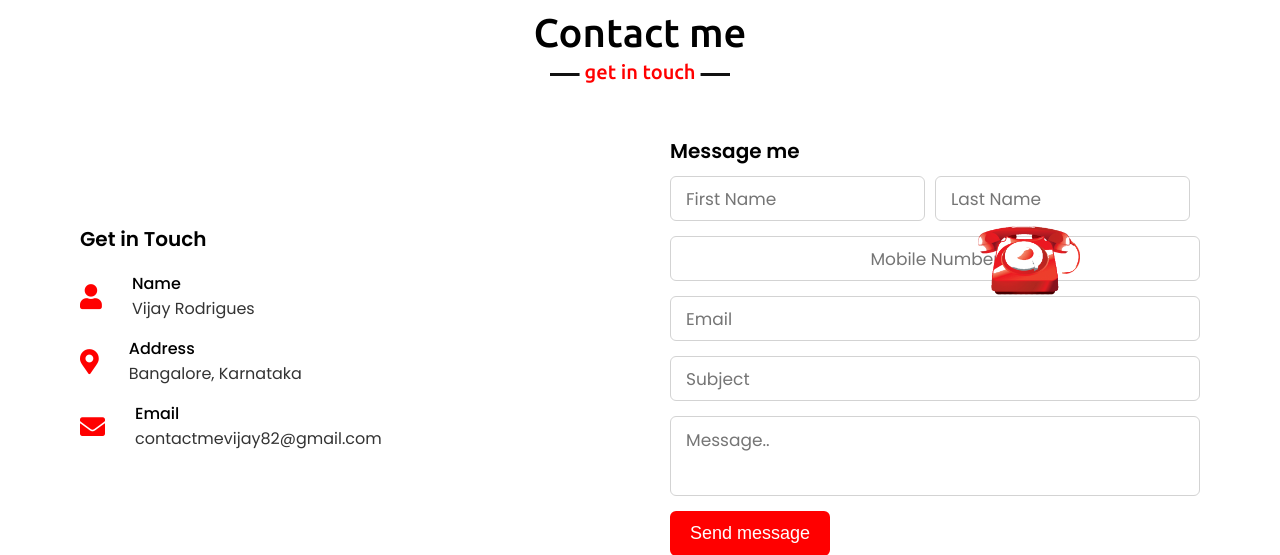
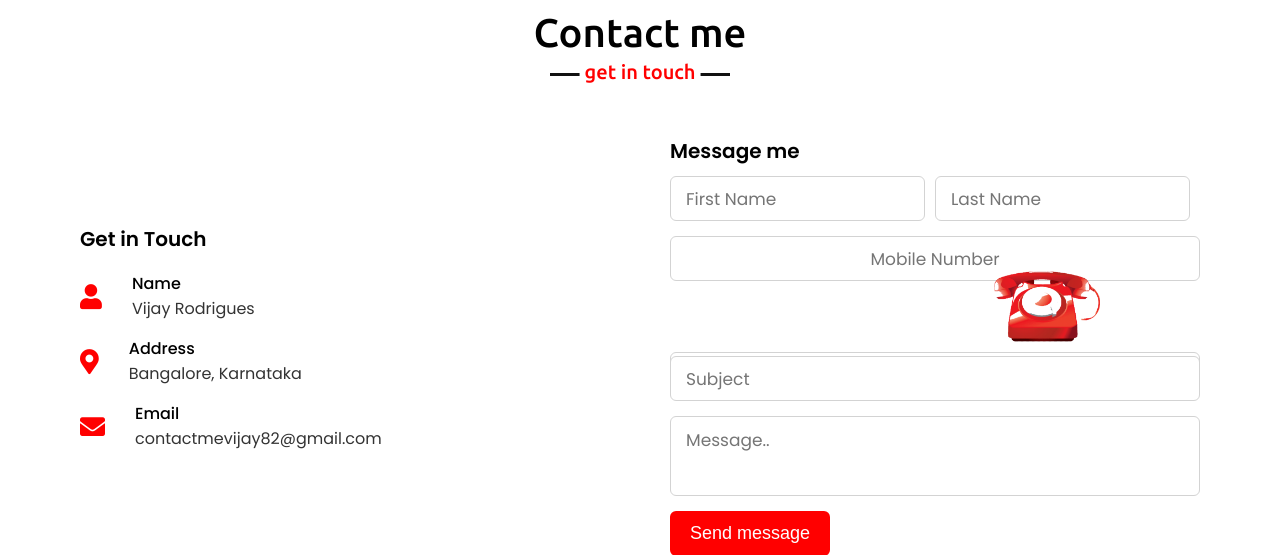
Before and after one commit to VijayRodrigues/my_personal_website_portfolio, a Flask app: page / in a window 1280 px wide. Shown: the part 5320-5875 px from the top of the page. Run offline with Flask 2, Linux system fonts and the light colour scheme; some libraries are stand-ins or nearby versions.

Commit message:
first commit

```diff
--- a/app.py
+++ b/app.py
@@ -16,7 +16,6 @@ db = MySQL(app)
 @app.route('/')
 def index():
     return render_template("index.html")
-
 
 
 @app.route('/contact', methods=["GET", "POST"])
--- a/templates/index.html
+++ b/templates/index.html
@@ -10,23 +10,17 @@
     <link rel="stylesheet"  href="{{ url_for('static', filename='mobile_num.css')}}">
 
     <link rel="stylesheet" href="https://cdnjs.cloudflare.com/ajax/libs/font-awesome/5.15.3/css/all.min.css"/>
+    <link rel="stylesheet" href="https://cdnjs.cloudflare.com/ajax/libs/OwlCarousel2/2.3.4/assets/owl.carousel.min.css"/>
+    <link rel="stylesheet" href="https://cdnjs.cloudflare.com/ajax/libs/font-awesome/4.7.0/css/font-awesome.min.css">
+    <link href="https://cdnjs.cloudflare.com/ajax/libs/intl-tel-input/11.0.9/css/intlTelInput.css" rel="stylesheet" media="screen">
+
     <script src="https://code.jquery.com/jquery-3.5.1.min.js"></script>
     <script src="https://cdnjs.cloudflare.com/ajax/libs/typed.js/2.0.11/typed.min.js"></script>
     <script src="https://cdnjs.cloudflare.com/ajax/libs/waypoints/4.0.1/jquery.waypoints.min.js"></script>
     <script src="https://cdnjs.cloudflare.com/ajax/libs/OwlCarousel2/2.3.4/owl.carousel.min.js"></script>
-    <link rel="stylesheet" href="https://cdnjs.cloudflare.com/ajax/libs/OwlCarousel2/2.3.4/assets/owl.carousel.min.css"/>
-    <link rel="stylesheet" href="https://cdnjs.cloudflare.com/ajax/libs/font-awesome/4.7.0/css/font-awesome.min.css">
-
-
-
-    <link href="https://cdnjs.cloudflare.com/ajax/libs/intl-tel-input/11.0.9/css/intlTelInput.css" rel="stylesheet" media="screen">
-
 	<script src="https://cdnjs.cloudflare.com/ajax/libs/intl-tel-input/11.0.9/js/intlTelInput.js"></script>
 
-
-
     <script src="{{ url_for('static', filename= 'script.js')}}"></script>
-
 
     <script>
         function myFunction() {
@@ -34,10 +28,7 @@
         }
       </script>
 
-
-
     <style>
-
     .trans{
         position:fixed;
         bottom: 23px;
@@ -46,14 +37,17 @@
 
     .trans_ops{
         width:100%;
+        border-color: red;
+        border-width: 4px;
+        font-weight: bold;
     }
 
     .contact_img{
         position: relative;
         float:right;
-        width:8%;
-        top:-330px;
-        left:-200px;
+        width:20%;
+        top:-10px;
+        left:-100px;
     }
 
         /* width */
@@ -107,16 +101,9 @@
             color: #ff0404;
         }
 
-
     </style>
-
-
-
 </head>
 <body onLoad="window.scroll(0, 0)">
-
-
-
 
     <div class="scroll-up-btn">
         <i class="fas fa-angle-up"></i>
@@ -135,8 +122,6 @@
                 <li><a href="#education" class="menu-btn">Education</a></li>
                 <li><a href="#contact" class="menu-btn">Contact</a></li>
             </ul>
-
-
 
             <div class="menu-btn">
                 <i class="fas fa-bars"></i>
@@ -206,14 +191,9 @@
                     <p></p>
                 </div>
             </div>
-
-
-
         </div>
     </div>
 </section>
-
-
 
  <!-- skills section start -->
  <section class="skills" id="skills">
@@ -266,7 +246,6 @@
             </div>
 
 
-
             <div class="column right">
 
                 <div class="bars">
@@ -311,24 +290,13 @@
                     </div>
                     <div class="line selenium_webdriver"></div>
                 </div>
-
             </div>
-
-
             <div class="column left">
                 <a href="#">Read more</a>
             </div>
-
-
         </div>
-
-
-
     </div>
 </section>
-
-
-
 
     <!-- services section start -->
     <section class="services" id="services">
@@ -406,8 +374,6 @@
     </section>
 
 
-
-
     <!-- Hobbies section start -->
  <section class="hobbies" id="hobbies">
     <div class="max-width">
@@ -427,14 +393,10 @@
             <div class="column left">
                 <a href="#">Read more</a>
             </div>
-
         </div>
     </div>
     </div>
 </section>
-
-
-
 
 
     <!-- education section start -->
@@ -474,7 +436,6 @@
             </div>
         </div>
     </section>
-
 
 
 
@@ -527,6 +488,7 @@
 
                     <div class="field">
                         <input id="phone" type="tel" name="phone" placeholder="Mobile Number" autocomplete="off" required style="text-align:center;">
+                        <img class="contact_img" src="{{ url_for('static', filename= 'contact_img.png')}}">
                     </div>
 
                     <div class="field">
@@ -544,28 +506,18 @@
                     </div>
                 </form>
             </div>
-
-
-
         </div>
-
     </div>
-            <img class="contact_img" src="{{ url_for('static', filename= 'contact_img.png')}}">
 </section>
-
-
-
 
 
     <!-- footer section start -->
     <footer class="contact">
-
         <a href="https://www.facebook.com/vijay.rodrigues/" target="_blank" class="fa fa-facebook"></a>&nbsp;&nbsp;&nbsp;&nbsp;&nbsp;&nbsp;&nbsp;
         <a href="https://www.instagram.com/vijay_rodrigues_666/" class="fa fa-instagram" target="_blank"></a>&nbsp;&nbsp;&nbsp;&nbsp;&nbsp;&nbsp;&nbsp;
         <a href="https://www.linkedin.com/in/vijay-rodrigues-6b6422164" target="_blank" class="fa fa-linkedin"></a>&nbsp;&nbsp;&nbsp;&nbsp;&nbsp;&nbsp;&nbsp;
         <a href="https://github.com/VijayRodrigues" class="fa fa-github" target="_blank"></a>&nbsp;&nbsp;&nbsp;&nbsp;&nbsp;&nbsp;&nbsp;
         <a href="https://www.hackerrank.com/vijayrodrigues18" class="fab fa-hackerrank" target="_blank"></a>
-
     </footer>
 
 
@@ -603,7 +555,5 @@
 
 <script src="{{ url_for('static', filename= 'mobile_num.js')}}"></script>
 
-
-
 </body>
 </html>
```
Also changed, not shown: static/about_me.jpg, static/background_img7.jpg, static/background_img7_original.jpg (deleted). Lines whose indentation alone changed are shown as unchanged.
